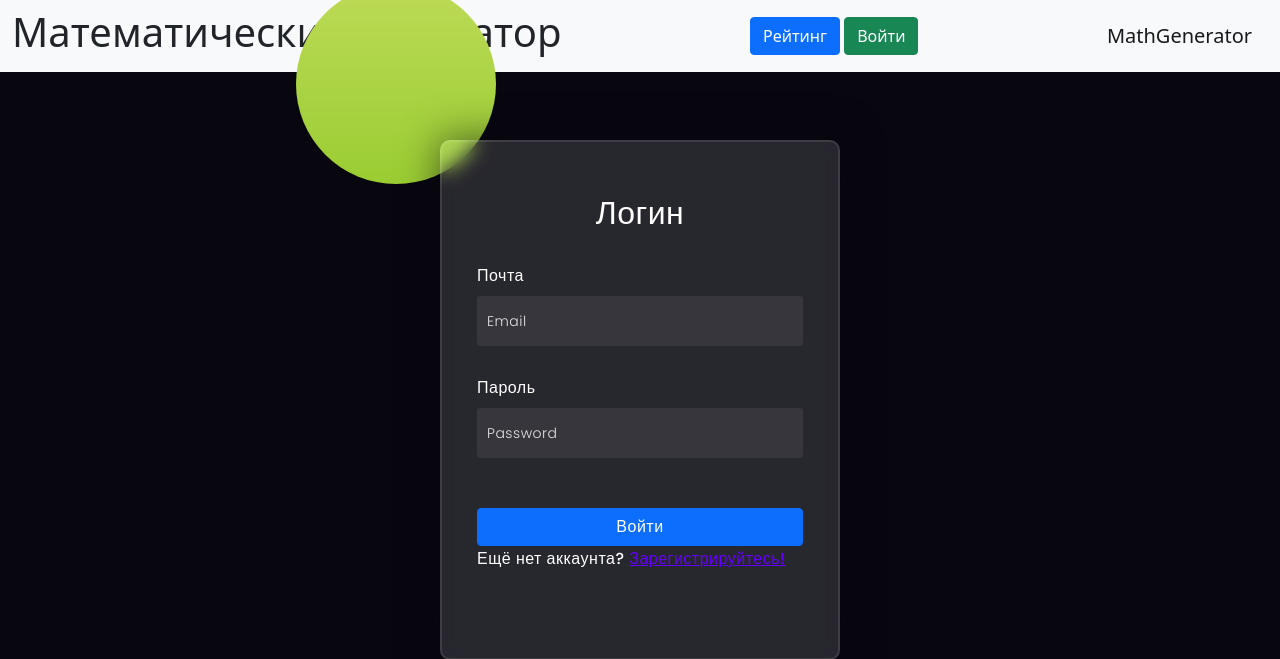
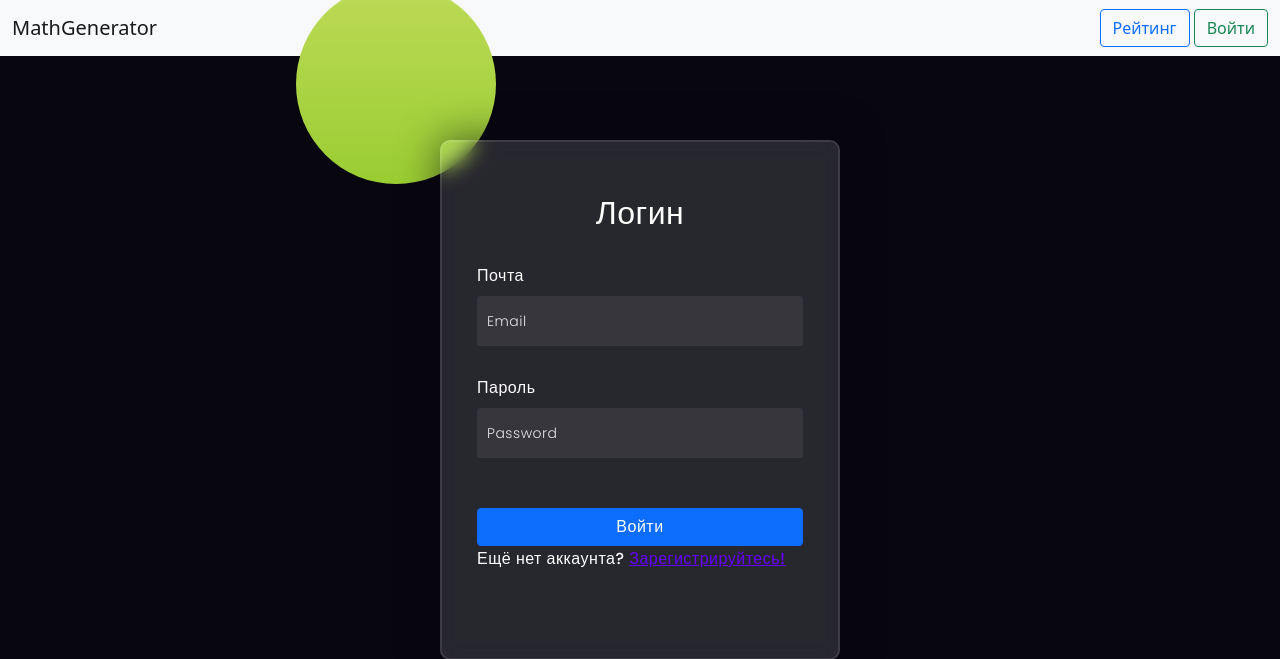
Before and after one commit to tiboga/hackathon, a Flask app: page /login in a window 1280 px wide. Shown: the top 659 px of the page. Run offline with Flask 3, Linux system fonts and the light colour scheme.

Commit message:
Add files via upload

```diff
--- a/templates/base.html
+++ b/templates/base.html
@@ -18,25 +18,18 @@
 <header>
     <nav class="navbar navbar-light bg-light">
         <div class="container-fluid">
-            <h1>Математический Генератор</h1>
+            <a class="navbar-brand" href="/">MathGenerator</a>
             {% if current_user.is_authenticated %}
-                <div class="dropdown">
-                    <button class="btn btn-secondary dropdown-toggle" type="button" id="dropdownMenuButton1" data-bs-toggle="dropdown" aria-expanded="false">
-                        Действие
-                    </button>
-                    <ul class="dropdown-menu" aria-labelledby="dropdownMenuButton1">
-                        <li><a class="dropdown-item" href="profile">Профиль</a></li>
-                        <li><a class="dropdown-item" href="top">Рейтинг</a></li>
-                        <li><a class="dropdown-item" href="logout">Выйти</a></li>
-                    </ul>
-                </div>
+            <div>
+            <a class="btn btn-outline-success" href="/profile">Профиль</a>
+            <a class="btn btn-outline-danger" href="/logout">Выйти</a>
+            </div>
             {% else %}
                 <div>
-                    <a class="btn btn-primary" href="/top">Рейтинг</a>
-                    <a class="btn btn-success" href="/login">Войти</a>
+                    <a class="btn btn-outline-primary" href="/top">Рейтинг</a>
+                    <a class="btn btn-outline-success" href="/login">Войти</a>
                 </div>
             {% endif %}
-            <a class="navbar-brand" href="/">MathGenerator</a>
         </div>
     </nav>
 </header>
```
